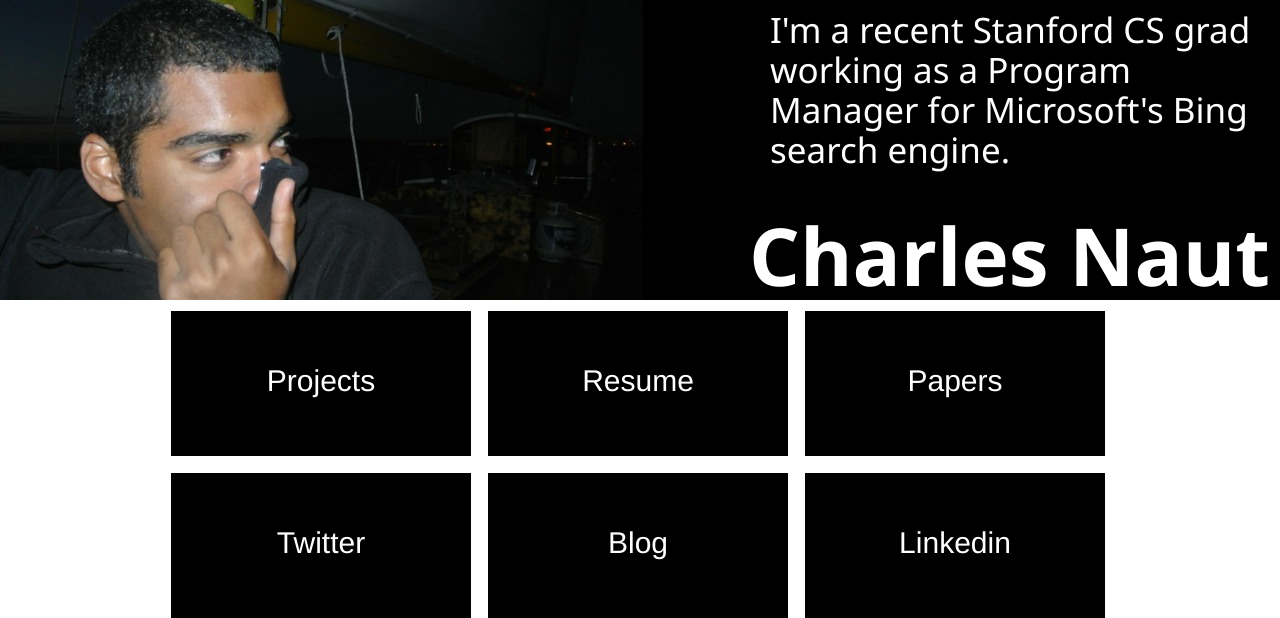
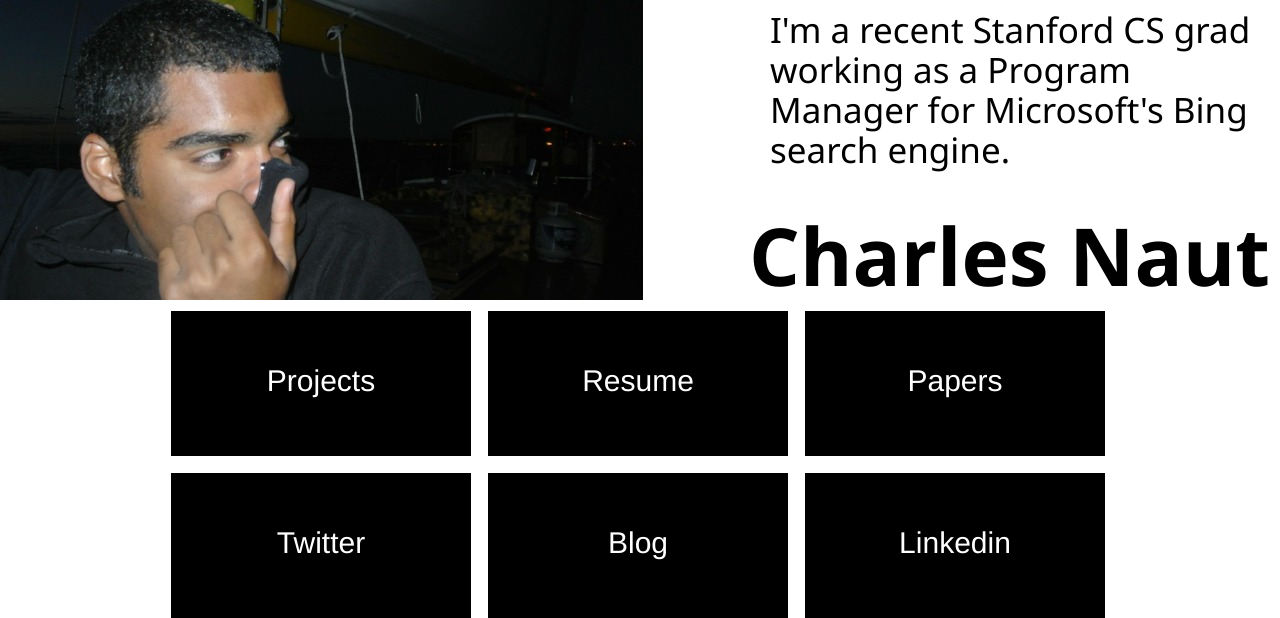
Before and after one commit to cnaut/charlesnaut.com-old, a Django app: page / in a window 1280 px wide, with the pointer over the restyled element. Shown: the top 618 px of the page. Run offline with Django 3.2, Linux system fonts and the light colour scheme.

Commit message:
Switch background color and text color when hover over element.

```diff
--- a/charlesnaut/pages/static/css/main.css
+++ b/charlesnaut/pages/static/css/main.css
@@ -11,6 +11,11 @@
     background-image: url(/static/img/profilepic.jpg);
     background-repeat: no-repeat;
     font-family: "Segoe UI", Candara, "Bitstream Vera Sans", "DejaVu Sans", "Bitstream Vera Sans", "Trebuchet MS", Verdana, "Verdana Ref", sans-serif
+}
+
+#banner:hover {
+    color: black;
+    background-color: white;
 }
 
 #info-pane {
@@ -49,3 +54,9 @@
     color: white;
     background-color: black;
 }
+
+.page-box:hover {
+    color: black;
+    background-color: white;
+    border-color: white;
+}
```
